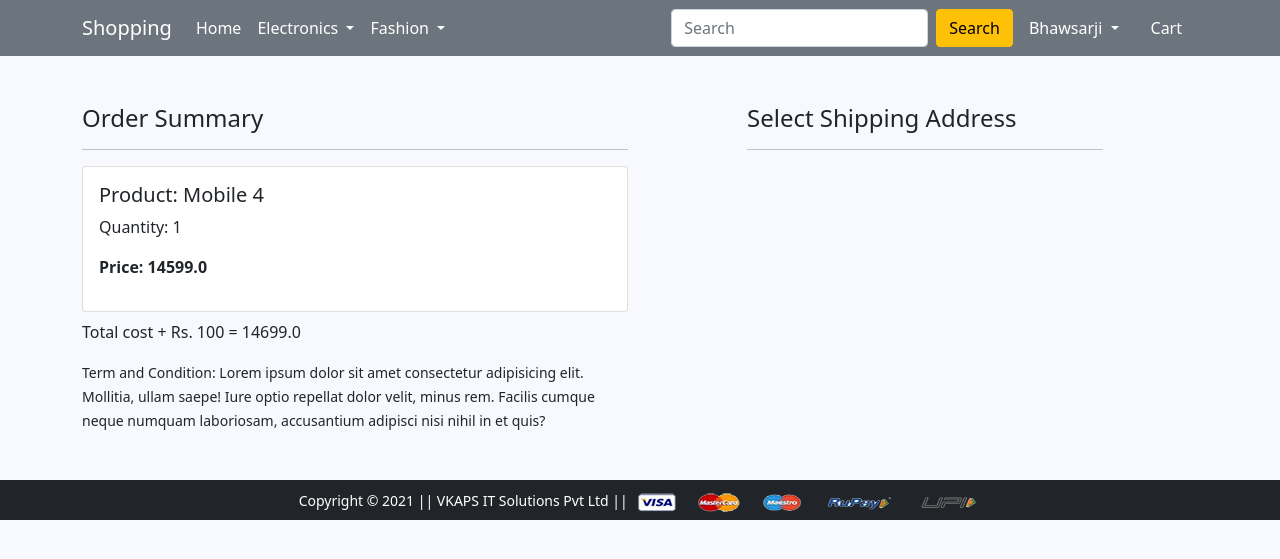
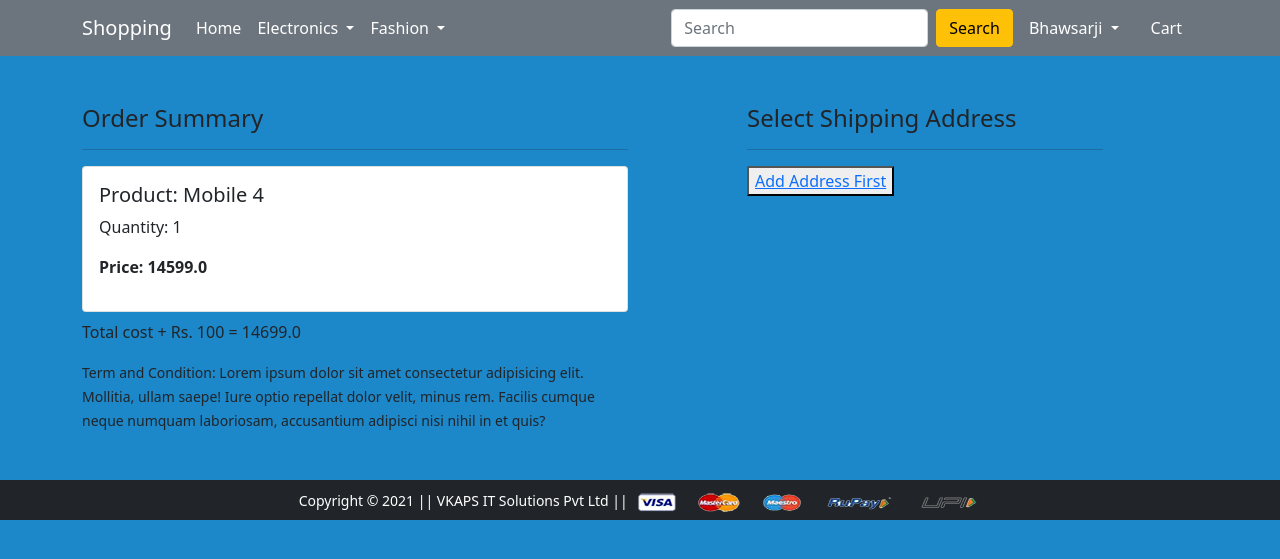
Before and after one commit to JayeshBhawsar/Shoppingly, a Django app: page /checkout/ in a window 1280 px wide. Shown: the top 559 px of the page. Run offline with Django 4.2, Linux system fonts and the light colour scheme; a user stored in the database is signed in; data comes from the database, SQL or seed files in the repository; some libraries are stand-ins or nearby versions.

Commit message:
second commit

```diff
--- a/app/templates/app/base.html
+++ b/app/templates/app/base.html
@@ -26,7 +26,7 @@
   <style>
 
     body {
-      background-color: #f8f8ff;
+      background-color: #1c87c9;
       {% comment %} color: #FFFFFF;	 {% endcomment %}
     }
 
--- a/app/templates/app/checkout.html
+++ b/app/templates/app/checkout.html
@@ -47,16 +47,28 @@
           <input class="form-check-input" type="radio" name="custid" id="custadd{{ forloop.counter }}" value="{{ ad.id }}">
           <label class="form-check-label fw-bold" for="">Address: {{ forloop.counter }}</label>
         </div>
+        {% endfor %}
 
 
-        {% endfor %}
 
-        <div class="text-end">
-          {% comment %} <button type="submit" class="btn btn-warning mt-3 px-5 fw-bold">Continue</button> {% endcomment %}
 
-          <!-- Set up a container element for the button -->
-          <div id="paypal-button-container"></div>
-        </div>
+        {% comment %} != requset.user.address  {% endcomment %}
+
+        {% if not address %}
+          <button><a href="{% url 'profile' %}">Add Address First</a></button>
+          <br><br>
+
+        {% else %}
+
+          <div class="text-end">
+            {% comment %} <button type="submit" class="btn btn-warning mt-3 px-5 fw-bold">Continue</button> {% endcomment %}
+
+            <!-- Set up a container element for the button -->
+            <div id="paypal-button-container"></div>
+          </div>
+        {% endif %}
+
+
       </form>
     </div>
 
--- a/app/templates/app/home.html
+++ b/app/templates/app/home.html
@@ -180,8 +180,4 @@
 <br><br>
 <!-- End 5th Product Slider -->
 
-
-<!-- 6th Product Slider -->
-
-
 {% endblock main-content %}
--- a/app/templates/app/login.html
+++ b/app/templates/app/login.html
@@ -7,8 +7,12 @@
         <div class="col-sm-6 offset-sm-3">
             <h3>Login</h3>
             <hr>
+
+
             <form action="" method="post" novalidate class="shadow p-5">
                 {% csrf_token %}
+
+
 
                 {% for fm in form %}
                     <div class="form-group">
--- a/app/views.py
+++ b/app/views.py
@@ -21,6 +21,7 @@ class ProductView(View):
 
         total_items = 0
         if request.user.is_authenticated:
+
             total_items = len(Cart.objects.filter(user=request.user))
 
         context = {'topwears': topwears, 'bottomwears': bottomwears, 'mobiles': mobiles, 'laptops': laptops, 'books': books,'total_items': total_items}
@@ -40,6 +41,7 @@ class ProductDetailView(View):
         if request.user.is_authenticated:
             total_items = len(Cart.objects.filter(user=request.user))
             item_already_in_cart = Cart.objects.filter(Q(product=product.id) & Q(user=request.user)).exists()
+
 
         context = {'product': product, 'total_items': total_items, 'item_already_in_cart': item_already_in_cart}
         return render(request, 'app/productdetail.html', context)
@@ -328,11 +330,31 @@ class ProfileView(View):
         #### pass
         form = CustomerProfileForm()
 
-        context = {'form': form, 'active': 'btn-primary'}
+        total_items = 0
+        if request.user.is_authenticated:
+            total_items = len(Cart.objects.filter(user=request.user))
+
+            pre_customer = len(Customer.objects.filter(user=request.user))
+            #print('pre_customer', pre_customer)
+
+
+
+            if (pre_customer >= 1):
+
+                # context = {'pre_customer': pre_customer, 'total_items': total_items}
+                # return render(request, 'app/home.html', context)
+
+                return redirect('home')
+
+
+        context = {'form': form, 'active': 'btn-primary','total_items': total_items}
         return render(request, 'app/profile.html', context)
+
 
     def post(self, request):
         form = CustomerProfileForm(request.POST)
+
+        total_item = 0
         if form.is_valid():
             user = request.user
             name = form.cleaned_data['name']
@@ -346,8 +368,12 @@ class ProfileView(View):
 
             messages.success(request, 'Congratulations !! Profile Updated Successfully')
 
-        context = {'form': form, 'active': 'btn-primary'}
-        return render(request, 'app/profile.html', context)
+            total_item = len(Cart.objects.filter(user=request.user))
+
+
+
+        context = {'form': form, 'active': 'btn-primary', 'total_items': total_item}
+        return render(request, 'app/home.html', context)
 
 
 
@@ -369,7 +395,9 @@ def address(request):
 @login_required
 def checkout(request):
     user = request.user
+
     address = Customer.objects.filter(user=user)
+
     cart_items = Cart.objects.filter(user=user)
     amount = 0.0
     shipping_amount = 100.0
```
Also changed, not shown: media/producting/BW1_mzPLJso.jpg (added), media/producting/M5_YSMQapf.jpg (added), media/producting/M7_Sx9PJ9o.jpg (added).
